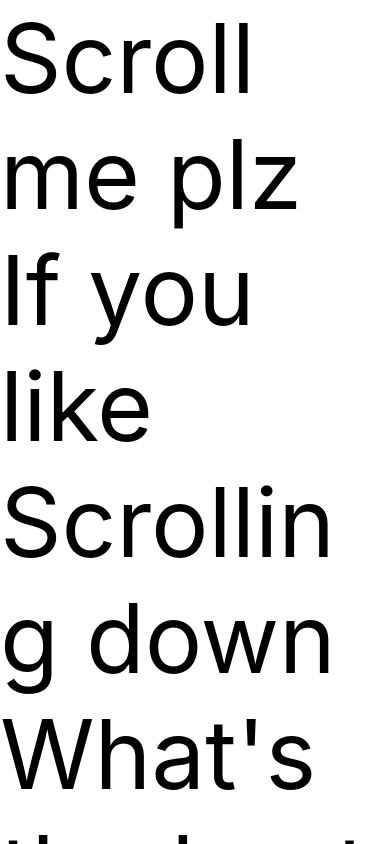
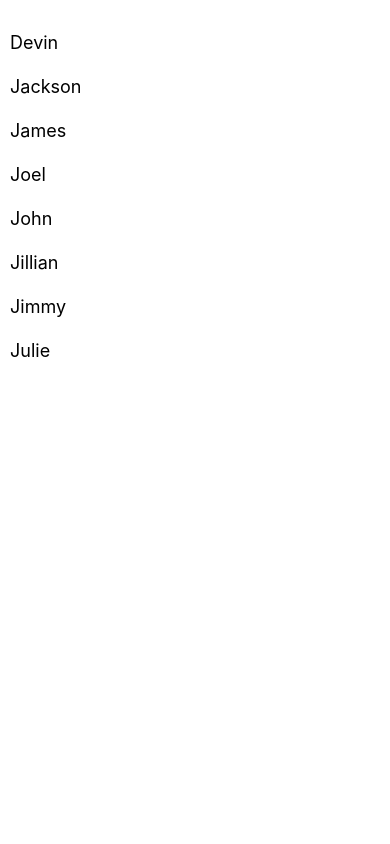
Before and after one commit to lucaaas/testar_coisas_novas, a React Native app in the folder AwesomeProject/: screen / in a window 390 px wide. Built offline with nearby package versions, Linux system fonts and the light colour scheme.

Commit message:
Learned flatlist.

```diff
--- a/AwesomeProject/App.js
+++ b/AwesomeProject/App.js
@@ -1,42 +1,36 @@
 import React, { Component } from 'react';
-import { AppRegistry, ScrollView, Image, Text } from 'react-native';
+import { AppRegistry, FlatList, StyleSheet, Text, View } from 'react-native';
 
-export default class IScrolledDownAndWhatHappenedNextShockedMe extends Component {
+export default class FlatListBasics extends Component {
   render() {
-      return (
-        <ScrollView>
-          <Text style={{fontSize:96}}>Scroll me plz</Text>
-          <Image source={{uri: "https://facebook.github.io/react-native/img/favicon.png", width: 64, height: 64}} />
-          <Image source={{uri: "https://facebook.github.io/react-native/img/favicon.png", width: 64, height: 64}} />
-          <Image source={{uri: "https://facebook.github.io/react-native/img/favicon.png", width: 64, height: 64}} />
-          <Image source={{uri: "https://facebook.github.io/react-native/img/favicon.png", width: 64, height: 64}} />
-          <Image source={{uri: "https://facebook.github.io/react-native/img/favicon.png", width: 64, height: 64}} />
-          <Text style={{fontSize:96}}>If you like</Text>
-          <Image source={{uri: "https://facebook.github.io/react-native/img/favicon.png", width: 64, height: 64}} />
-          <Image source={{uri: "https://facebook.github.io/react-native/img/favicon.png", width: 64, height: 64}} />
-          <Image source={{uri: "https://facebook.github.io/react-native/img/favicon.png", width: 64, height: 64}} />
-          <Image source={{uri: "https://facebook.github.io/react-native/img/favicon.png", width: 64, height: 64}} />
-          <Image source={{uri: "https://facebook.github.io/react-native/img/favicon.png", width: 64, height: 64}} />
-          <Text style={{fontSize:96}}>Scrolling down</Text>
-          <Image source={{uri: "https://facebook.github.io/react-native/img/favicon.png", width: 64, height: 64}} />
-          <Image source={{uri: "https://facebook.github.io/react-native/img/favicon.png", width: 64, height: 64}} />
-          <Image source={{uri: "https://facebook.github.io/react-native/img/favicon.png", width: 64, height: 64}} />
-          <Image source={{uri: "https://facebook.github.io/react-native/img/favicon.png", width: 64, height: 64}} />
-          <Image source={{uri: "https://facebook.github.io/react-native/img/favicon.png", width: 64, height: 64}} />
-          <Text style={{fontSize:96}}>What's the best</Text>
-          <Image source={{uri: "https://facebook.github.io/react-native/img/favicon.png", width: 64, height: 64}} />
-          <Image source={{uri: "https://facebook.github.io/react-native/img/favicon.png", width: 64, height: 64}} />
-          <Image source={{uri: "https://facebook.github.io/react-native/img/favicon.png", width: 64, height: 64}} />
-          <Image source={{uri: "https://facebook.github.io/react-native/img/favicon.png", width: 64, height: 64}} />
-          <Image source={{uri: "https://facebook.github.io/react-native/img/favicon.png", width: 64, height: 64}} />
-          <Text style={{fontSize:96}}>Framework around?</Text>
-          <Image source={{uri: "https://facebook.github.io/react-native/img/favicon.png", width: 64, height: 64}} />
-          <Image source={{uri: "https://facebook.github.io/react-native/img/favicon.png", width: 64, height: 64}} />
-          <Image source={{uri: "https://facebook.github.io/react-native/img/favicon.png", width: 64, height: 64}} />
-          <Image source={{uri: "https://facebook.github.io/react-native/img/favicon.png", width: 64, height: 64}} />
-          <Image source={{uri: "https://facebook.github.io/react-native/img/favicon.png", width: 64, height: 64}} />
-          <Text style={{fontSize:80}}>React Native</Text>
-        </ScrollView>
+    return (
+      <View style={styles.container}>
+        <FlatList
+          data={[
+            {key: 'Devin'},
+            {key: 'Jackson'},
+            {key: 'James'},
+            {key: 'Joel'},
+            {key: 'John'},
+            {key: 'Jillian'},
+            {key: 'Jimmy'},
+            {key: 'Julie'},
+          ]}
+          renderItem={({item}) => <Text style={styles.item}>{item.key}</Text>}
+        />
+      </View>
     );
   }
 }
+
+const styles = StyleSheet.create({
+  container: {
+   flex: 1,
+   paddingTop: 22
+  },
+  item: {
+    padding: 10,
+    fontSize: 18,
+    height: 44,
+  },
+})
```
